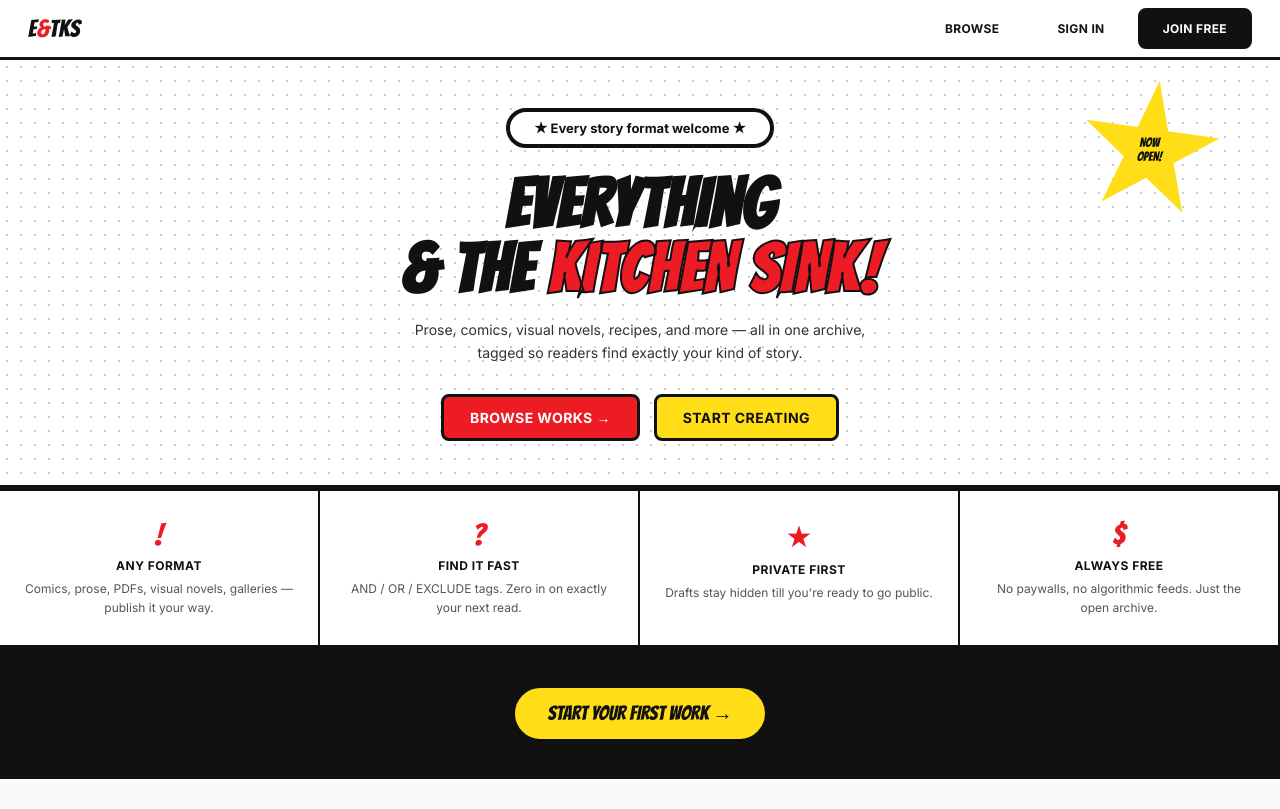
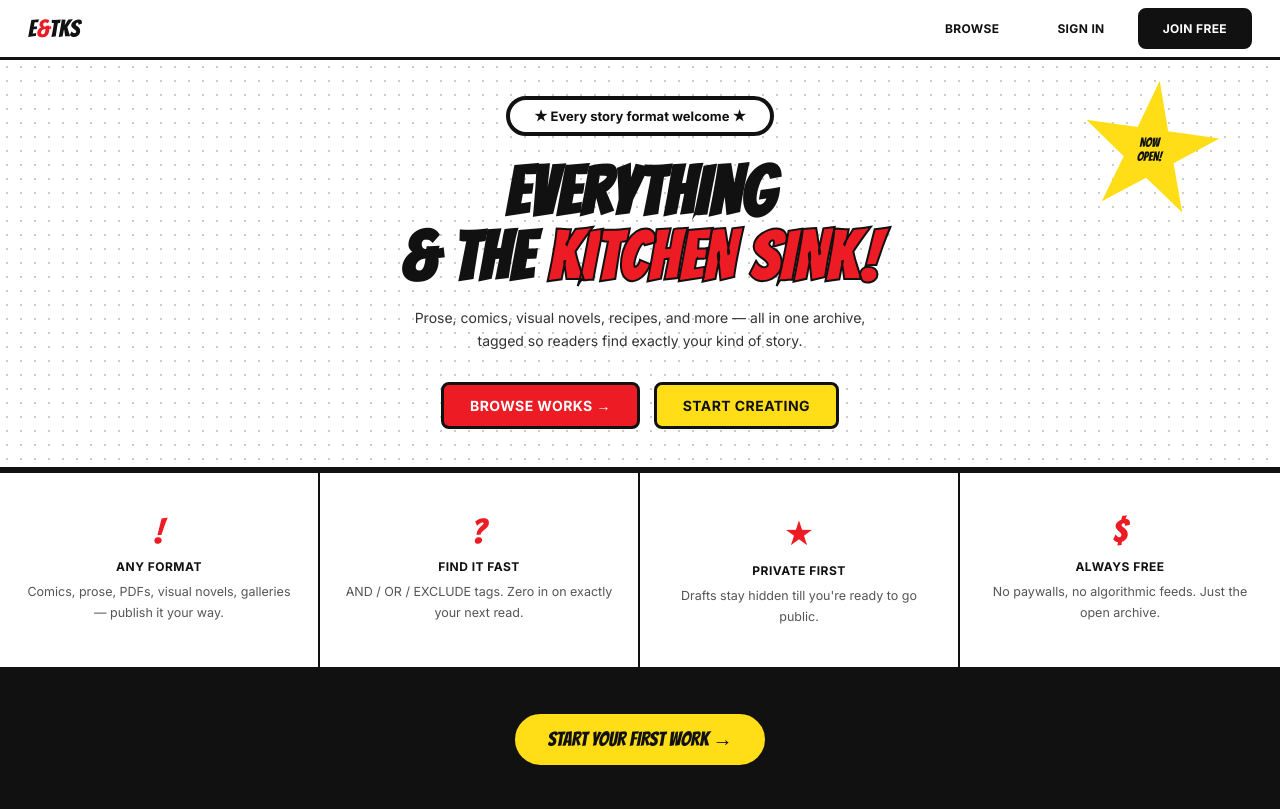
Before and after one commit to DanielleJTaylor/ETKS, a React (Vite) app: page / in a window 1280 px wide. Built offline with nearby package versions, Linux system fonts and the light colour scheme.

Commit message:
Fix landing blank space and logged-in footer

```diff
--- a/src/pages/Landing.jsx
+++ b/src/pages/Landing.jsx
@@ -10,7 +10,7 @@ const FEATURES = [
 
 const heroStyle = {
   position: "relative",
-  padding: "48px 28px 44px",
+  padding: "36px 28px 38px",
   textAlign: "center",
   overflow: "hidden",
   borderBottom: "var(--border)",
@@ -61,7 +61,7 @@ export default function Landing() {
   const { session } = useAuth();
 
   return (
-    <div>
+    <div style={{ minHeight: "calc(100vh - 60px)", display: "flex", flexDirection: "column" }}>
       {/* Hero */}
       <div style={heroStyle}>
         <div style={burstStyle}>
@@ -99,19 +99,19 @@ export default function Landing() {
       </div>
 
       {/* Feature panels */}
-      <div style={{ display: "grid", gridTemplateColumns: "repeat(4, 1fr)", borderTop: "var(--border)" }}>
-        {FEATURES.map(f => (
-          <div key={f.title} style={{ borderRight: "2px solid #111", padding: "28px 22px", textAlign: "center", background: "#fff" }}>
-            <div style={{ fontFamily: "var(--font-serif)", fontSize: 30, color: "#ed1c24", marginBottom: 8 }}>{f.icon}</div>
-            <div style={{ fontSize: 12, fontWeight: 700, textTransform: "uppercase", letterSpacing: "0.04em", marginBottom: 6 }}>{f.title}</div>
-            <div style={{ fontSize: 12, lineHeight: 1.6, color: "#555" }}>{f.desc}</div>
+      <div style={{ display: "grid", gridTemplateColumns: "repeat(4, 1fr)", borderTop: "var(--border)", flexGrow: 1 }}>
+        {FEATURES.map((f, i) => (
+          <div key={f.title} style={{ borderRight: i < 3 ? "2px solid #111" : "none", padding: "40px 24px", textAlign: "center", background: "#fff" }}>
+            <div style={{ fontFamily: "var(--font-serif)", fontSize: 34, color: "#ed1c24", marginBottom: 10 }}>{f.icon}</div>
+            <div style={{ fontSize: 12, fontWeight: 700, textTransform: "uppercase", letterSpacing: "0.04em", marginBottom: 8 }}>{f.title}</div>
+            <div style={{ fontSize: 12.5, lineHeight: 1.65, color: "#555" }}>{f.desc}</div>
           </div>
         ))}
       </div>
 
-      {/* CTA strip */}
+      {/* CTA strip — shown to logged-out users, fills bottom of page */}
       {!session && (
-        <div style={{ textAlign: "center", padding: 36, borderTop: "var(--border)", background: "#111" }}>
+        <div style={{ textAlign: "center", padding: "40px 36px", borderTop: "var(--border)", background: "#111" }}>
           <Link
             to="/signup"
             style={{
@@ -131,6 +131,14 @@ export default function Landing() {
           </Link>
         </div>
       )}
+
+      {/* Logged-in footer — keeps page from looking cut off */}
+      {session && (
+        <div style={{ borderTop: "var(--border)", padding: "28px 32px", background: "#111", display: "flex", justifyContent: "center", gap: 16 }}>
+          <Link to="/browse" className="btn btn-red" style={{ fontSize: 13 }}>Browse Works →</Link>
+          <Link to="/create" className="btn" style={{ fontSize: 13, background: "#ffde17", borderColor: "#111" }}>+ New Work</Link>
+        </div>
+      )}
     </div>
   );
 }
```
